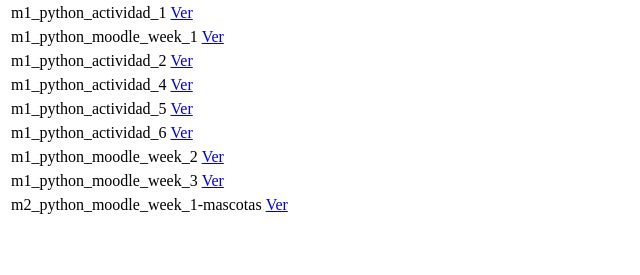
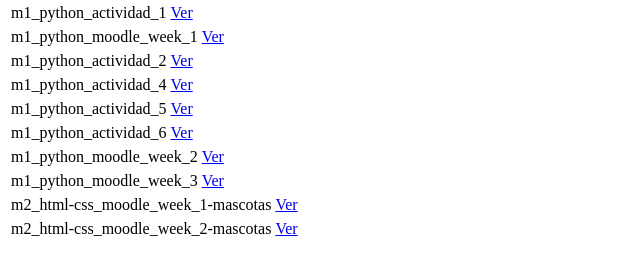
Before and after one commit to geissler01/Geisler-Repository-R, a plain HTML site: page index.html in a window 1280 px wide. Shown: the part 79-354 px from the top of the page, without its empty margins (0-640 px from the left). Drawn offline with Linux system fonts and the light colour scheme.

Commit message:
Update index.html

```diff
--- a/index.html
+++ b/index.html
@@ -66,11 +66,19 @@
 
     <table>
         <tr>
-            <td>m2_python_moodle_week_1-mascotas</td>
+            <td>m2_html-css_moodle_week_1-mascotas</td>
             <td><a href="https://github.com/geissler01/m2_python_moodle_week_1-mascotas"> Ver </a></td>
         </tr>
     </table>
 
+    <table>
+        <tr>
+            <td>m2_html-css_moodle_week_2-mascotas</td>
+            <td><a href="https://github.com/geissler01/m2_html-css_moodle_week_2.git"> Ver </a></td>
+        </tr>
+    </table>
+
+
 </body>
 
 </html>
```
